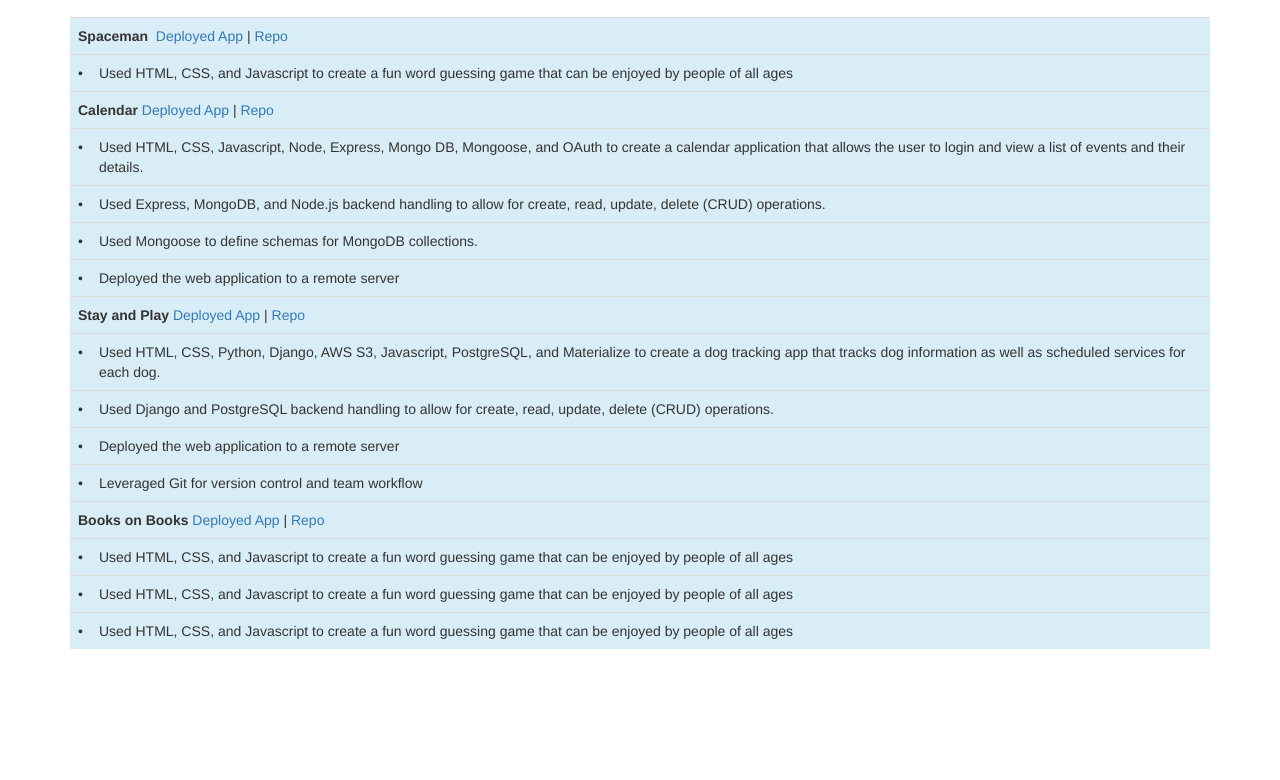
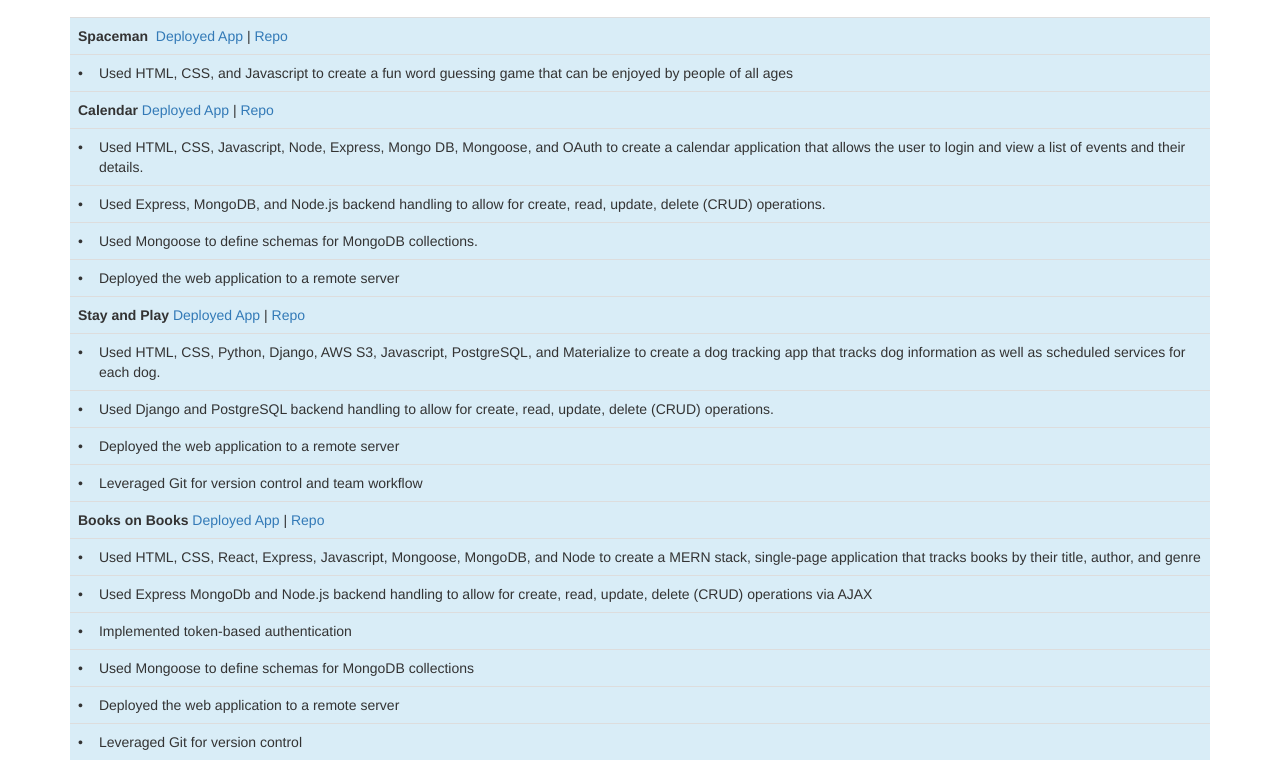
Before and after one commit to Asteele0426/Portfolio, a plain HTML site: page projects.html in a window 1280 px wide. Shown: the part 470-1250 px from the top of the page. Before the commit the page ends 1139 px from the top, so only its background shows below. Drawn offline with nearby package versions, Linux system fonts and the light colour scheme.

Commit message:
updated projects page

```diff
--- a/projects.html
+++ b/projects.html
@@ -83,21 +83,34 @@
           </td>
         </tr>
         <tr class="info">
-          <td colspan="2"><b>Books on Books</b>&nbsp;<a href ="https://calendar-project2.onrender.com/">Deployed App</a> |<a href="https://github.com/Asteele0426/Calendar_Project2"> Repo </a></td>
+          <td colspan="2"><b>Books on Books</b>&nbsp;<a href ="https://books-on-books.onrender.com/">Deployed App</a> |<a href="https://github.com/Asteele0426/books-on-books"> Repo </a></td>
           </tr>
         <tr class="info">
           <td>&#8226;</td>
-          <td>Used HTML, CSS, and Javascript to create a fun word guessing game that can be enjoyed by people of all ages
+          <td>Used HTML, CSS, React, Express, Javascript, Mongoose, MongoDB, and  Node to create a  MERN stack, single-page application that tracks books by their title, author, and genre
           </td>
         </tr>
         <tr class="info">
           <td>&#8226;</td>
-          <td>Used HTML, CSS, and Javascript to create a fun word guessing game that can be enjoyed by people of all ages
+          <td>Used Express MongoDb and Node.js backend handling to allow for create, read, update, delete (CRUD) operations via AJAX
           </td>
         </tr>
         <tr class="info">
           <td>&#8226;</td>
-          <td>Used HTML, CSS, and Javascript to create a fun word guessing game that can be enjoyed by people of all ages
+          <td>Implemented token-based authentication
+          </td>
+        </tr>
+        <tr class="info">
+          <td>&#8226;</td>
+          <td>Used Mongoose to define schemas for MongoDB collections
+          </td>
+        </tr><tr class="info">
+          <td>&#8226;</td>
+          <td>Deployed the web application to a remote server
+          </td>
+        </tr><tr class="info">
+          <td>&#8226;</td>
+          <td>Leveraged Git for version control
           </td>
         </tr>
           </td>
```
Also changed, not shown: resume.html (+3 -3 lines), images/resume-1.png (added), images/resume-2.png (added), images/resume-22.png (added).
